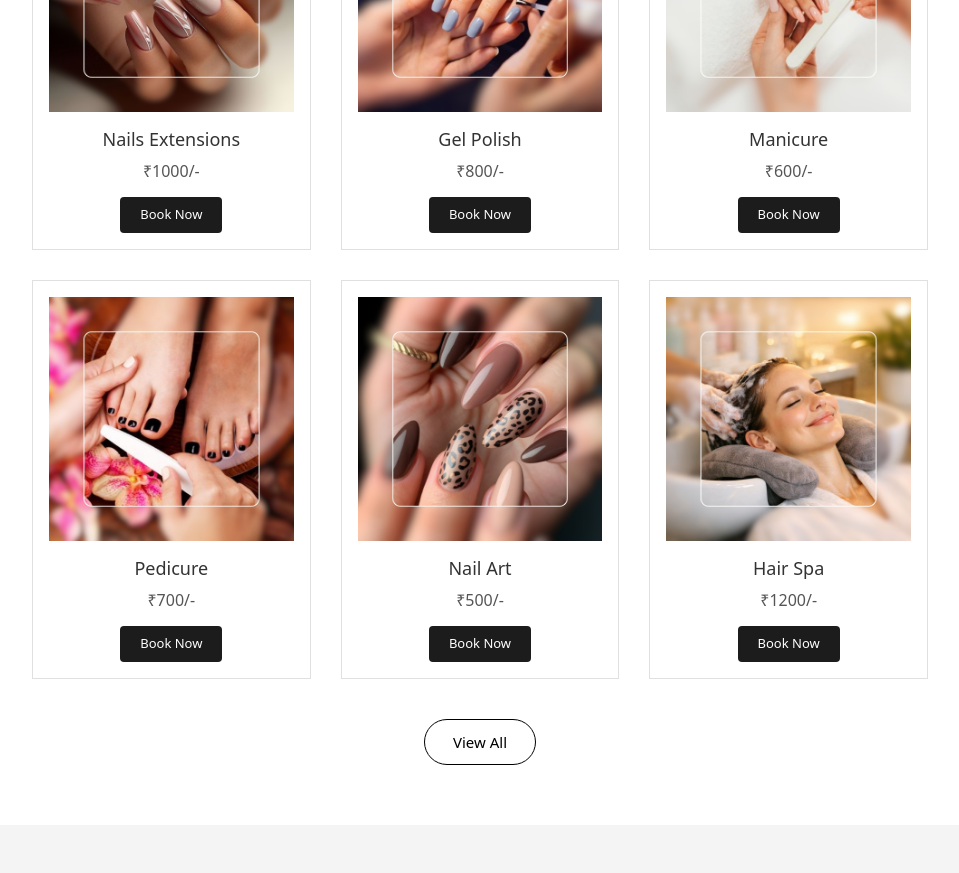
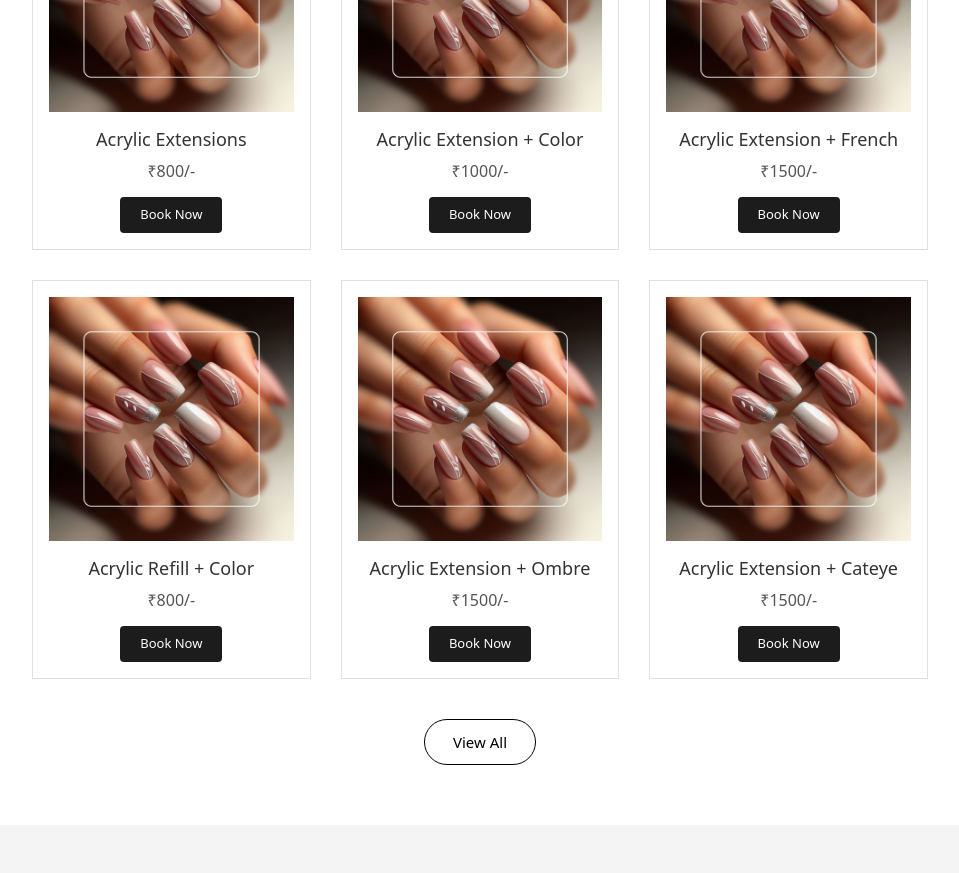
Before and after one commit to skymarketingprojects/nails-master, a React (Vite) app: page / in a window 1280 px wide. Shown: the part 2040-2913 px from the top of the page, without its empty margins (160-1119 px from the left). Built offline with nearby package versions, Linux system fonts and the light colour scheme.

Commit message:
services added

```diff
--- a/src/data/services.ts
+++ b/src/data/services.ts
@@ -1,12 +1,12 @@
 import nailsExtention from "../assets/services/Nails-Extensions.jpeg";
-import facial from "../assets/services/Facial.jpeg";
+// import facial from "../assets/services/Facial.jpeg";
 import gelPolish from "../assets/services/Gel-Polish.jpeg";
-import hairSpa from "../assets/services/Hair-Spa.jpeg";
-import headMassage from "../assets/services/Head-Massage.jpeg";
+// import hairSpa from "../assets/services/Hair-Spa.jpeg";
+// import headMassage from "../assets/services/Head-Massage.jpeg";
 import manicure from "../assets/services/Manicure.jpeg";
 import nailArt from "../assets/services/Nail-Art.jpeg";
 import pedicure from "../assets/services/Pedicure.jpeg";
-import waxing from "../assets/services/Waxing.jpeg";
+// import waxing from "../assets/services/Waxing.jpeg";
 
 export interface Service {
   id: number;
@@ -24,67 +24,274 @@ const createWhatsAppLink = (title: string, price: number) => {
 };
 
 export const services: Service[] = [
+  // ACRYLIC EXTENSIONS
   {
     id: 1,
-    title: "Nails Extensions",
+    title: "Acrylic Extensions",
     image: nailsExtention,
-    price: 1000,
-    link: createWhatsAppLink("Nails Extensions", 1000),
+    price: 800,
+    link: createWhatsAppLink("Acrylic Extensions", 800),
   },
   {
     id: 2,
-    title: "Gel Polish",
-    image: gelPolish,
-    price: 800,
-    link: createWhatsAppLink("Gel Polish", 800),
+    title: "Acrylic Extension + Color",
+    image: nailsExtention,
+    price: 1000,
+    link: createWhatsAppLink("Acrylic Extension + Color", 1000),
   },
   {
     id: 3,
-    title: "Manicure",
-    image: manicure,
-    price: 600,
-    link: createWhatsAppLink("Manicure", 600),
+    title: "Acrylic Extension + French",
+    image: nailsExtention,
+    price: 1500,
+    link: createWhatsAppLink("Acrylic Extension + French", 1500),
   },
   {
     id: 4,
-    title: "Pedicure",
-    image: pedicure,
-    price: 700,
-    link: createWhatsAppLink("Pedicure", 700),
+    title: "Acrylic Refill + Color",
+    image: nailsExtention,
+    price: 800,
+    link: createWhatsAppLink("Acrylic Refill + Color", 800),
   },
   {
     id: 5,
-    title: "Nail Art",
-    image: nailArt,
-    price: 500,
-    link: createWhatsAppLink("Nail Art", 500),
+    title: "Acrylic Extension + Ombre",
+    image: nailsExtention,
+    price: 1500,
+    link: createWhatsAppLink("Acrylic Extension + Ombre", 1500),
   },
   {
     id: 6,
-    title: "Hair Spa",
-    image: hairSpa,
-    price: 1200,
-    link: createWhatsAppLink("Hair Spa", 1200),
+    title: "Acrylic Extension + Cateye",
+    image: nailsExtention,
+    price: 1500,
+    link: createWhatsAppLink("Acrylic Extension + Cateye", 1500),
   },
   {
     id: 7,
-    title: "Facial",
-    image: facial,
-    price: 1500,
-    link: createWhatsAppLink("Facial", 1500),
+    title: "Acrylic Extension + Glitter",
+    image: nailsExtention,
+    price: 1300,
+    link: createWhatsAppLink("Acrylic Extension + Glitter", 1300),
   },
   {
     id: 8,
-    title: "Head Massage",
-    image: headMassage,
-    price: 400,
-    link: createWhatsAppLink("Head Massage", 400),
+    title: "Acrylic Extension + Chrome",
+    image: nailsExtention,
+    price: 1500,
+    link: createWhatsAppLink("Acrylic Extension + Chrome", 1500),
+  },
+
+  // GEL EXTENSIONS
+  {
+    id: 9,
+    title: "Gel Extensions",
+    image: gelPolish,
+    price: 1000,
+    link: createWhatsAppLink("Gel Extensions", 1000),
   },
   {
-    id: 9,
-    title: "Waxing",
-    image: waxing,
-    price: 900,
-    link: createWhatsAppLink("Waxing", 900),
+    id: 10,
+    title: "Gel Extension + Color",
+    image: gelPolish,
+    price: 1200,
+    link: createWhatsAppLink("Gel Extension + Color", 1200),
+  },
+  {
+    id: 11,
+    title: "Gel Extension + French",
+    image: gelPolish,
+    price: 1800,
+    link: createWhatsAppLink("Gel Extension + French", 1800),
+  },
+  {
+    id: 12,
+    title: "Gel Refill + Color",
+    image: gelPolish,
+    price: 1000,
+    link: createWhatsAppLink("Gel Refill + Color", 1000),
+  },
+  {
+    id: 13,
+    title: "Gel Extension + Ombre",
+    image: gelPolish,
+    price: 1800,
+    link: createWhatsAppLink("Gel Extension + Ombre", 1800),
+  },
+  {
+    id: 14,
+    title: "Gel Extension + Cateye",
+    image: gelPolish,
+    price: 2000,
+    link: createWhatsAppLink("Gel Extension + Cateye", 2000),
+  },
+  {
+    id: 15,
+    title: "Gel Extension + Glitter",
+    image: gelPolish,
+    price: 1500,
+    link: createWhatsAppLink("Gel Extension + Glitter", 1500),
+  },
+  {
+    id: 16,
+    title: "Gel Extension + Chrome",
+    image: gelPolish,
+    price: 1800,
+    link: createWhatsAppLink("Gel Extension + Chrome", 1800),
+  },
+
+  // TEMPORARY EXTENSIONS
+  {
+    id: 17,
+    title: "Temporary Extension",
+    image: nailsExtention,
+    price: 500,
+    link: createWhatsAppLink("Temporary Extension", 500),
+  },
+  {
+    id: 18,
+    title: "Feet Extension + Color",
+    image: pedicure,
+    price: 800,
+    link: createWhatsAppLink("Feet Extension + Color", 800),
+  },
+  {
+    id: 19,
+    title: "Feet Extension + French",
+    image: pedicure,
+    price: 1200,
+    link: createWhatsAppLink("Feet Extension + French", 1200),
+  },
+
+  // OVERLAY
+  {
+    id: 20,
+    title: "Overlay",
+    image: manicure,
+    price: 500,
+    link: createWhatsAppLink("Overlay", 500),
+  },
+  {
+    id: 21,
+    title: "Overlay + Color",
+    image: manicure,
+    price: 800,
+    link: createWhatsAppLink("Overlay + Color", 800),
+  },
+  {
+    id: 22,
+    title: "Overlay + French",
+    image: manicure,
+    price: 1000,
+    link: createWhatsAppLink("Overlay + French", 1000),
+  },
+  {
+    id: 23,
+    title: "Overlay + Cateye",
+    image: manicure,
+    price: 800,
+    link: createWhatsAppLink("Overlay + Cateye", 800),
+  },
+  {
+    id: 24,
+    title: "Overlay + Glitter",
+    image: manicure,
+    price: 800,
+    link: createWhatsAppLink("Overlay + Glitter", 800),
+  },
+  {
+    id: 25,
+    title: "Overlay + Chrome",
+    image: manicure,
+    price: 800,
+    link: createWhatsAppLink("Overlay + Chrome", 800),
+  },
+
+  // ART
+  {
+    id: 26,
+    title: "Ombre Art",
+    image: nailArt,
+    price: 1000,
+    link: createWhatsAppLink("Ombre Art", 1000),
+  },
+  {
+    id: 27,
+    title: "Glitter Spread",
+    image: nailArt,
+    price: 1000,
+    link: createWhatsAppLink("Glitter Spread", 1000),
+  },
+  {
+    id: 28,
+    title: "Stone Art",
+    image: nailArt,
+    price: 150,
+    link: createWhatsAppLink("Stone Art", 150),
+  },
+  {
+    id: 29,
+    title: "Brush Art",
+    image: nailArt,
+    price: 100,
+    link: createWhatsAppLink("Brush Art", 100),
+  },
+  {
+    id: 30,
+    title: "3D Gel Art",
+    image: nailArt,
+    price: 200,
+    link: createWhatsAppLink("3D Gel Art", 200),
+  },
+  {
+    id: 31,
+    title: "3D Acrylic Art",
+    image: nailArt,
+    price: 200,
+    link: createWhatsAppLink("3D Acrylic Art", 200),
+  },
+  {
+    id: 32,
+    title: "Dry Flower Art",
+    image: nailArt,
+    price: 150,
+    link: createWhatsAppLink("Dry Flower Art", 150),
+  },
+  {
+    id: 33,
+    title: "3D Accessories",
+    image: nailArt,
+    price: 150,
+    link: createWhatsAppLink("3D Accessories", 150),
+  },
+
+  // REMOVAL
+  {
+    id: 34,
+    title: "Acrylic / Gel Removal",
+    image: nailsExtention,
+    price: 500,
+    link: createWhatsAppLink("Acrylic / Gel Removal", 500),
+  },
+  {
+    id: 35,
+    title: "Temporary Removal",
+    image: nailsExtention,
+    price: 300,
+    link: createWhatsAppLink("Temporary Removal", 300),
+  },
+  {
+    id: 36,
+    title: "Gel Paint Removal",
+    image: gelPolish,
+    price: 300,
+    link: createWhatsAppLink("Gel Paint Removal", 300),
+  },
+  {
+    id: 37,
+    title: "Feet Extension Removal",
+    image: pedicure,
+    price: 500,
+    link: createWhatsAppLink("Feet Extension Removal", 500),
   },
 ];
```
